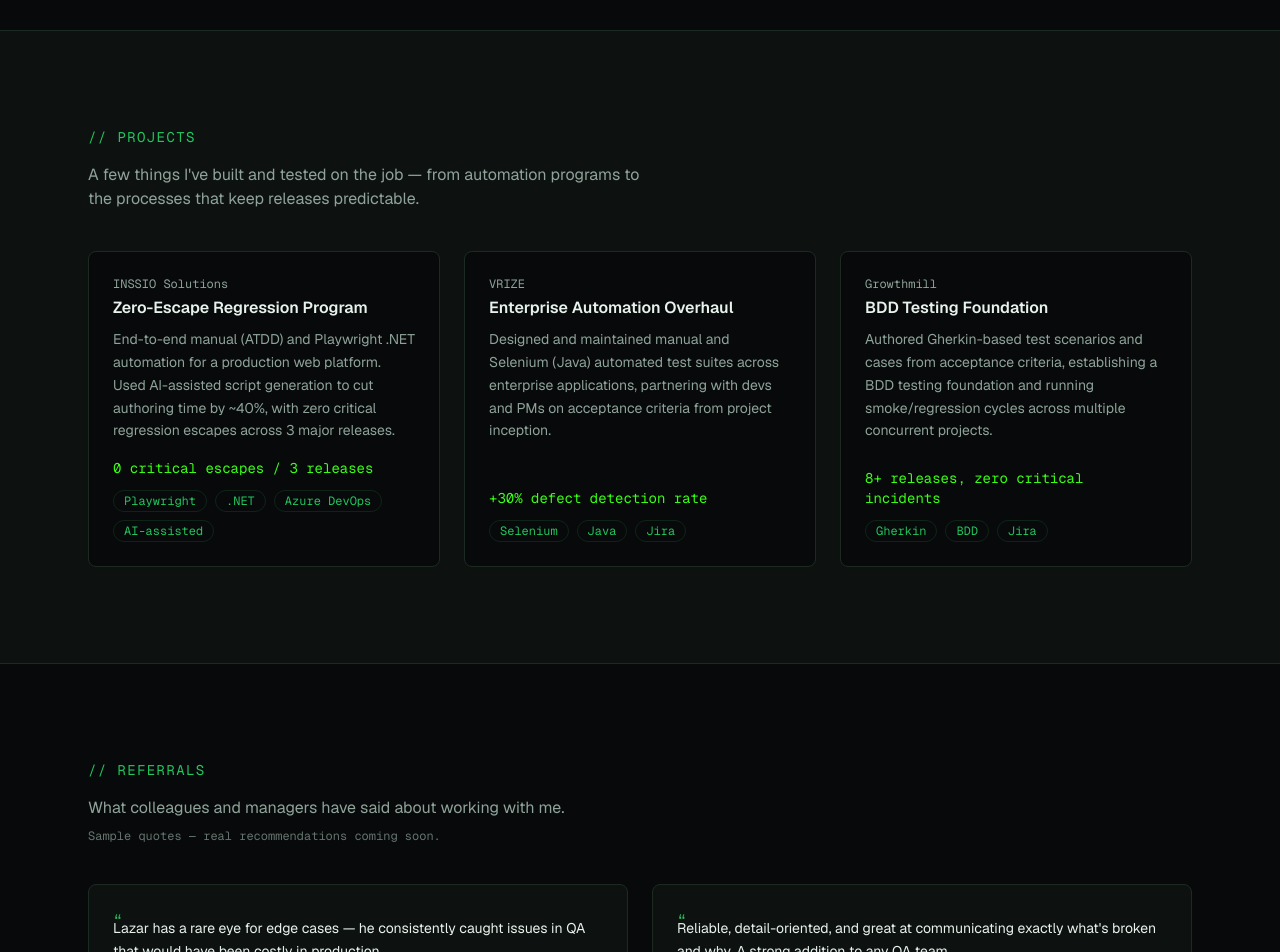
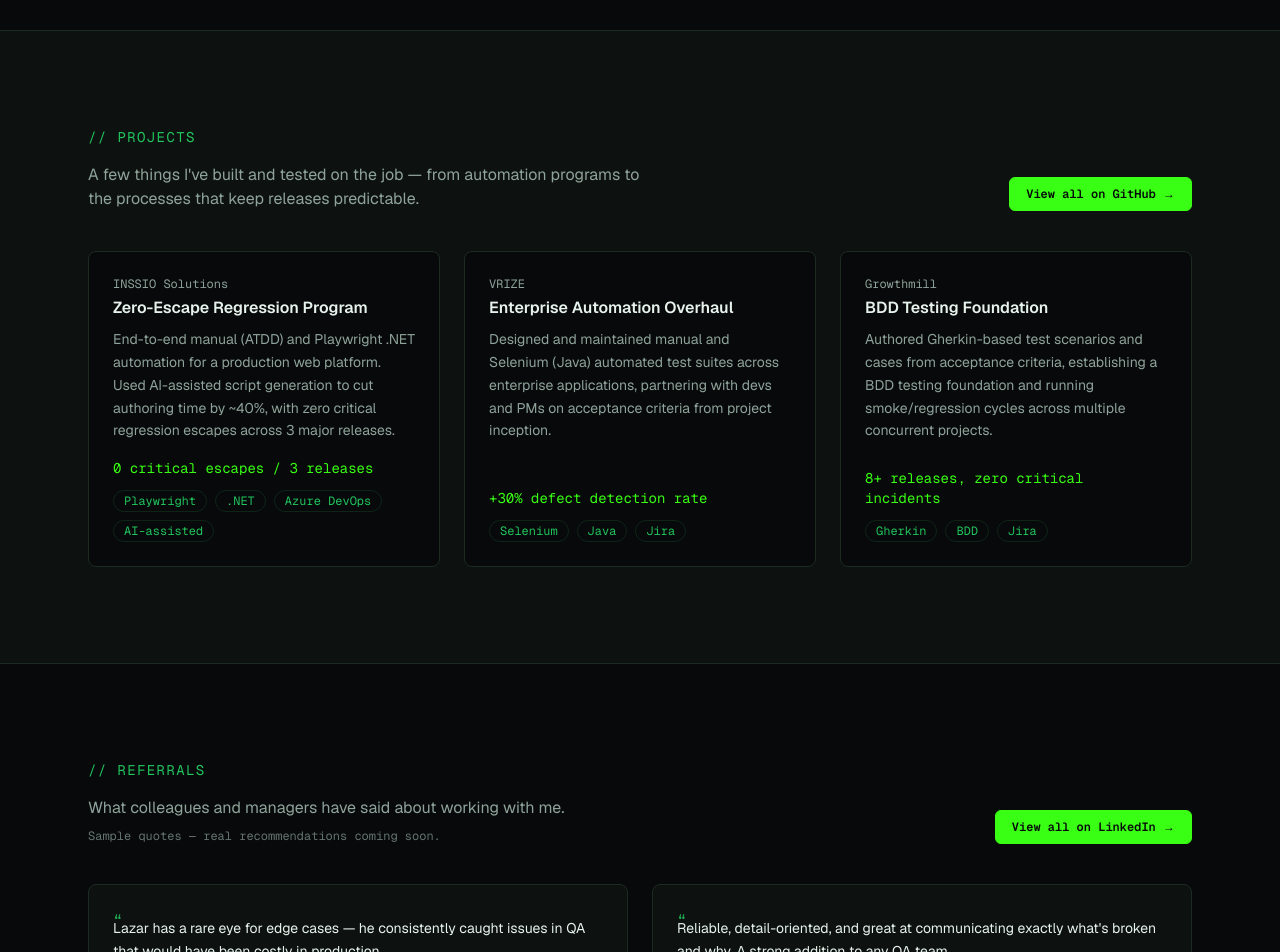
Before and after one commit to lazarjoviciclj96/MyPortfolioWebsite, a Next.js app: page / in a window 1280 px wide. Shown: the part 3320-4272 px from the top of the page. Built offline with nearby package versions, Linux system fonts and the light colour scheme.

Commit message:
Adding buttons

```diff
--- a/src/components/Projects.tsx
+++ b/src/components/Projects.tsx
@@ -1,4 +1,4 @@
-import { projects } from "@/data/profile";
+import { personal, projects } from "@/data/profile";
 
 export default function Projects() {
   return (
@@ -7,13 +7,26 @@ export default function Projects() {
       className="border-t border-border bg-background-elevated py-24"
     >
       <div className="mx-auto max-w-6xl px-6">
-        <h2 className="font-mono text-sm uppercase tracking-widest text-neon-soft">
-          // Projects
-        </h2>
-        <p className="mt-4 max-w-xl text-muted">
-          A few things I&apos;ve built and tested on the job — from automation
-          programs to the processes that keep releases predictable.
-        </p>
+        <div className="flex flex-wrap items-end justify-between gap-4">
+          <div>
+            <h2 className="font-mono text-sm uppercase tracking-widest text-neon-soft">
+              // Projects
+            </h2>
+            <p className="mt-4 max-w-xl text-muted">
+              A few things I&apos;ve built and tested on the job — from
+              automation programs to the processes that keep releases
+              predictable.
+            </p>
+          </div>
+          <a
+            href={personal.github}
+            target="_blank"
+            rel="noopener noreferrer"
+            className="rounded-md border border-neon bg-neon px-4 py-2 font-mono text-xs font-semibold text-background transition-transform hover:scale-[1.03] hover:shadow-[0_0_24px_rgba(57,255,20,0.5)]"
+          >
+            View all on GitHub →
+          </a>
+        </div>
 
         <div className="mt-10 grid gap-6 md:grid-cols-3">
           {projects.map((project) => (
--- a/src/components/Referrals.tsx
+++ b/src/components/Referrals.tsx
@@ -1,4 +1,6 @@
-import { referrals } from "@/data/profile";
+import { personal, referrals } from "@/data/profile";
+
+const recommendationsUrl = `${personal.linkedin}details/recommendations/`;
 
 export default function Referrals() {
   return (
@@ -7,6 +9,8 @@ export default function Referrals() {
       className="border-t border-border bg-background py-24"
     >
       <div className="mx-auto max-w-6xl px-6">
+        <div className="flex flex-wrap items-end justify-between gap-4">
+          <div>
             <h2 className="font-mono text-sm uppercase tracking-widest text-neon-soft">
               // Referrals
             </h2>
@@ -16,6 +20,16 @@ export default function Referrals() {
             <p className="mt-2 font-mono text-xs text-muted/70">
               Sample quotes — real recommendations coming soon.
             </p>
+          </div>
+          <a
+            href={recommendationsUrl}
+            target="_blank"
+            rel="noopener noreferrer"
+            className="rounded-md border border-neon bg-neon px-4 py-2 font-mono text-xs font-semibold text-background transition-transform hover:scale-[1.03] hover:shadow-[0_0_24px_rgba(57,255,20,0.5)]"
+          >
+            View all on LinkedIn →
+          </a>
+        </div>
 
         <div className="mt-10 grid gap-6 md:grid-cols-2">
           {referrals.map((ref, i) => (
--- a/src/data/profile.ts
+++ b/src/data/profile.ts
@@ -8,6 +8,7 @@ export const personal = {
   location: "Novi Sad, Vojvodina, Serbia",
   email: "lazarjoviciclj96@gmail.com",
   linkedin: "https://www.linkedin.com/in/lazarjovicic96/",
+  github: "https://github.com/lazarjoviciclj96",
   resumeUrl: "/resume.pdf",
   headshot: "/headshot.png",
 };
```
Lines whose indentation alone changed are shown as unchanged.
